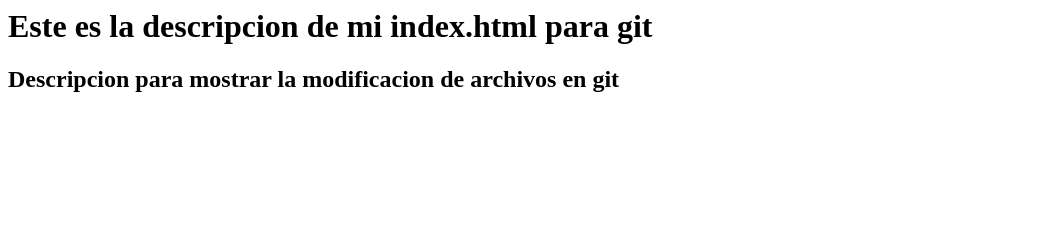
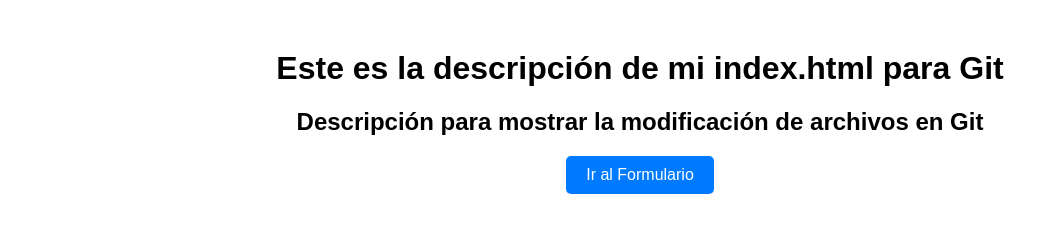
Before and after one commit to FexrVP/PracticaGitHub, a plain HTML site: page index.html in a window 1280 px wide. Shown: the whole page, without its empty margins (0-1059 px from the left). Drawn offline with Linux system fonts and the light colour scheme.

Commit message:
feat: adicion de navegacion a formulario de contacto

```diff
--- a/index.html
+++ b/index.html
@@ -1,3 +1,30 @@
-<title> Primer Proyecto Git Editado</title>
-<h1>Este es la descripcion de mi index.html para git</h1>
-<h2>Descripcion para mostrar la modificacion de archivos en git</h2>
+<!DOCTYPE html>
+<html lang="es">
+<head>
+  <meta charset="UTF-8">
+  <meta name="viewport" content="width=device-width, initial-scale=1.0">
+  <title>Primer Proyecto Git Editado</title>
+  <style>
+    body { font-family: Arial, sans-serif; text-align: center; margin-top: 50px; }
+    button {
+      background-color: #007BFF;
+      color: white;
+      padding: 10px 20px;
+      border: none;
+      cursor: pointer;
+      border-radius: 5px;
+      font-size: 16px;
+    }
+    button:hover {
+      background-color: #0056b3;
+    }
+  </style>
+</head>
+<body>
+  <h1>Este es la descripción de mi index.html para Git</h1>
+  <h2>Descripción para mostrar la modificación de archivos en Git</h2>
+
+  <!-- Botón para ir al formulario -->
+  <button onclick="window.location.href='formulario.html'">Ir al Formulario</button>
+</body>
+</html>
```
